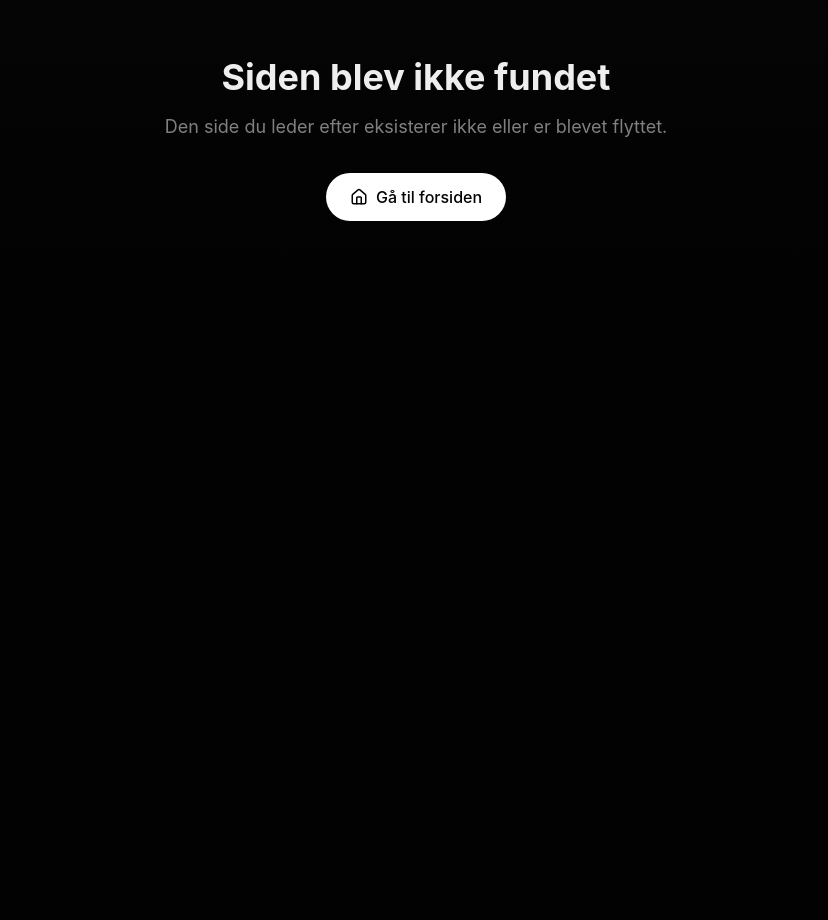
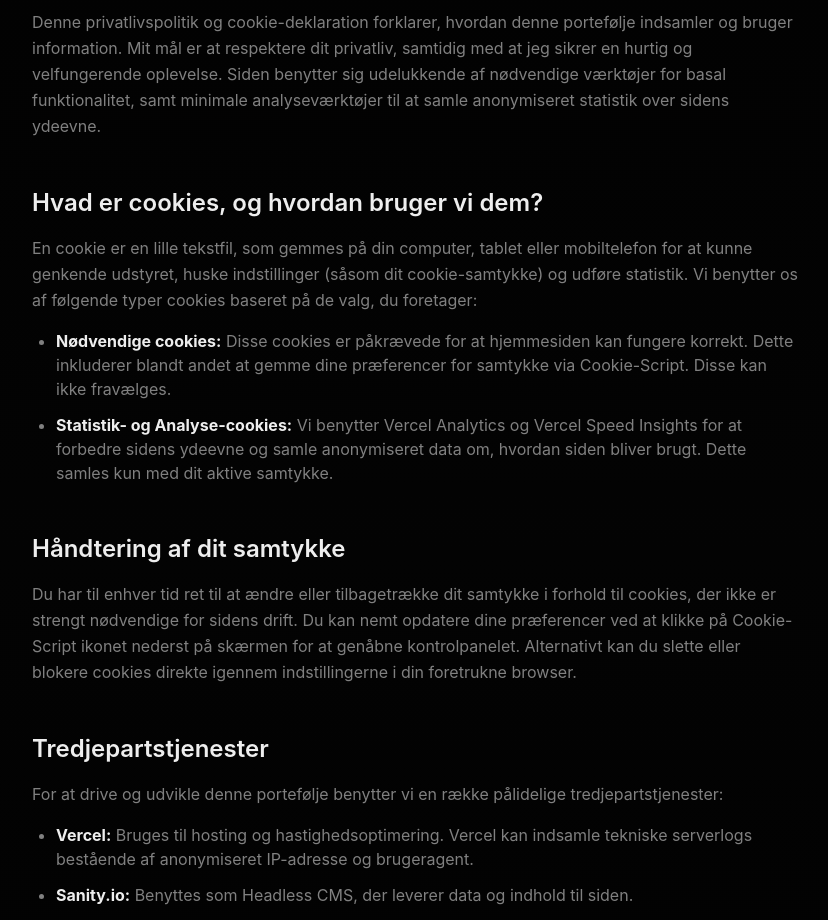
Before and after one commit to mhnnovicell/portfolio-2026, a Next.js app: page /privacy-policy in a window 1280 px wide. Before the commit this address had no page. Shown: the part 377-1297 px from the top of the page, without its empty margins (224-1052 px from the left). Before the commit the page ends 800 px from the top, so only its background shows below. Built offline with nearby package versions, Linux system fonts and the light colour scheme.

Commit message:
More changes

```diff
--- a/src/app/layout.tsx
+++ b/src/app/layout.tsx
@@ -4,6 +4,7 @@ import './globals.css';
 import { Analytics } from '@vercel/analytics/next';
 import { SpeedInsights } from '@vercel/speed-insights/next';
 import { ServiceWorkerRegistration } from '@/components/ServiceWorkerRegistration';
+import Script from 'next/script';
 
 const geistSans = Geist({
   variable: '--font-geist-sans',
@@ -82,6 +83,23 @@ export default function RootLayout({
         description:
           'mikkelraev.dk er en personlig portefølje drevet af Mikkel Hornbech Nielsen',
         email: 'mailto:kontakt@mikkelraev.dk',
+        knowsAbout: [
+          'Frontend Development',
+          'React',
+          'Next.js',
+          'TypeScript',
+          'Tailwind CSS',
+          'UI/UX Design',
+          'Accessibility',
+        ],
+        hasOccupation: {
+          '@type': 'Occupation',
+          name: 'Frontend Developer',
+          occupationLocation: {
+            '@type': 'City',
+            name: 'Aarhus',
+          },
+        },
         address: {
           '@type': 'PostalAddress',
           addressLocality: 'Aarhus',
@@ -183,13 +201,11 @@ export default function RootLayout({
           type='application/ld+json'
           dangerouslySetInnerHTML={{ __html: JSON.stringify(jsonLd) }}
         />
-        {/* <Script
-          id='Cookiebot'
-          src='https://consent.cookiebot.com/uc.js'
+        <Script
+          type='text/javascript'
+          src='//cdn.cookie-script.com/s/87392cce3e7ad19dd735b3fe168fdcf4.js'
           strategy='afterInteractive'
-          data-cbid='b843d607-a3f8-40df-a756-65d3e5e1f9ee'
-          data-blockingmode='auto'
-        /> */}
+        />
         <ServiceWorkerRegistration />
         {children}
         <Analytics />
--- /dev/null
+++ b/src/app/privacy-policy/PrivacyPolicy.tsx
@@ -0,0 +1,134 @@
+import { Section } from '@/components/ui/section';
+import Link from 'next/link';
+import { ArrowLeft } from 'lucide-react';
+
+export function PrivacyPolicy() {
+  return (
+    <div className='bg-background text-foreground'>
+      <div className='container mx-auto max-w-7xl px-6 pt-12'>
+        <Link
+          href='/'
+          className='inline-flex items-center text-muted-foreground hover:text-primary transition-colors group'
+        >
+          <ArrowLeft className='mr-2 h-4 w-4 transition-transform group-hover:-translate-x-1' />
+          Tilbage til forsiden
+        </Link>
+      </div>
+
+      <Section
+        id='privacy-policy'
+        title='Privatlivspolitik & Cookie-deklaration'
+        description='Information om, hvordan denne hjemmeside bruger cookies, og hvordan vi håndterer dine data i overensstemmelse med GDPR.'
+        background='gradient'
+      >
+        <div className='max-w-3xl mx-auto space-y-12'>
+          {/* Introduction */}
+          <div className='space-y-4'>
+            <h3 className='text-2xl font-semibold text-foreground'>Oversigt</h3>
+            <p className='text-muted-foreground leading-relaxed'>
+              Denne privatlivspolitik og cookie-deklaration forklarer, hvordan
+              denne portefølje indsamler og bruger information. Mit mål er at
+              respektere dit privatliv, samtidig med at jeg sikrer en hurtig og
+              velfungerende oplevelse. Siden benytter sig udelukkende af
+              nødvendige værktøjer for basal funktionalitet, samt minimale
+              analyseværktøjer til at samle anonymiseret statistik over sidens
+              ydeevne.
+            </p>
+          </div>
+
+          {/* Cookies Section */}
+          <div className='space-y-4'>
+            <h3 className='text-2xl font-semibold text-foreground'>
+              Hvad er cookies, og hvordan bruger vi dem?
+            </h3>
+            <p className='text-muted-foreground leading-relaxed'>
+              En cookie er en lille tekstfil, som gemmes på din computer, tablet
+              eller mobiltelefon for at kunne genkende udstyret, huske
+              indstillinger (såsom dit cookie-samtykke) og udføre statistik. Vi
+              benytter os af følgende typer cookies baseret på de valg, du
+              foretager:
+            </p>
+            <ul className='list-disc pl-6 space-y-3 text-muted-foreground mt-4'>
+              <li>
+                <strong className='text-foreground'>Nødvendige cookies:</strong>{' '}
+                Disse cookies er påkrævede for at hjemmesiden kan fungere
+                korrekt. Dette inkluderer blandt andet at gemme dine præferencer
+                for samtykke via Cookie-Script. Disse kan ikke fravælges.
+              </li>
+              <li>
+                <strong className='text-foreground'>
+                  Statistik- og Analyse-cookies:
+                </strong>{' '}
+                Vi benytter Vercel Analytics og Vercel Speed Insights for at
+                forbedre sidens ydeevne og samle anonymiseret data om, hvordan
+                siden bliver brugt. Dette samles kun med dit aktive samtykke.
+              </li>
+            </ul>
+          </div>
+
+          {/* Consent Section */}
+          <div className='space-y-4'>
+            <h3 className='text-2xl font-semibold text-foreground'>
+              Håndtering af dit samtykke
+            </h3>
+            <p className='text-muted-foreground leading-relaxed'>
+              Du har til enhver tid ret til at ændre eller tilbagetrække dit
+              samtykke i forhold til cookies, der ikke er strengt nødvendige for
+              sidens drift. Du kan nemt opdatere dine præferencer ved at klikke
+              på Cookie-Script ikonet nederst på skærmen for at genåbne
+              kontrolpanelet. Alternativt kan du slette eller blokere cookies
+              direkte igennem indstillingerne i din foretrukne browser.
+            </p>
+          </div>
+
+          {/* Third Party Services */}
+          <div className='space-y-4'>
+            <h3 className='text-2xl font-semibold text-foreground'>
+              Tredjepartstjenester
+            </h3>
+            <p className='text-muted-foreground leading-relaxed'>
+              For at drive og udvikle denne portefølje benytter vi en række
+              pålidelige tredjepartstjenester:
+            </p>
+            <ul className='list-disc pl-6 space-y-3 text-muted-foreground mt-4'>
+              <li>
+                <strong className='text-foreground'>Vercel:</strong> Bruges til
+                hosting og hastighedsoptimering. Vercel kan indsamle tekniske
+                serverlogs bestående af anonymiseret IP-adresse og brugeragent.
+              </li>
+              <li>
+                <strong className='text-foreground'>Sanity.io:</strong> Benyttes
+                som Headless CMS, der leverer data og indhold til siden.
+              </li>
+              <li>
+                <strong className='text-foreground'>Cookie-Script:</strong>{' '}
+                Bruges til at dokumentere og håndtere dit samtykke, så siden
+                overholder GDPR og ePrivacy-direktivet.
+              </li>
+            </ul>
+            <p className='text-muted-foreground leading-relaxed mt-4'>
+              Vi deler eller sælger på intet tidspunkt dine personlige data
+              videre til tredjeparter med markedsføringsformål for øje.
+            </p>
+          </div>
+
+          {/* Contact */}
+          <div className='space-y-4'>
+            <h3 className='text-2xl font-semibold text-foreground'>Kontakt</h3>
+            <p className='text-muted-foreground leading-relaxed'>
+              Har du spørgsmål til min privatlivspolitik, brug af cookies eller
+              dine rettigheder, er du altid velkommen til at række ud til mig
+              direkte via sidens kontaktmuligheder på forsiden.
+            </p>
+          </div>
+
+          <div className='pt-8 border-t border-border'>
+            <p className='text-sm text-muted-foreground text-center'>
+              Sidst opdateret: Marts 2026
+            </p>
+          </div>
+        </div>
+      </Section>
+    </div>
+  );
+}
--- /dev/null
+++ b/src/app/privacy-policy/page.tsx
@@ -0,0 +1,11 @@
+import { PrivacyPolicy } from './PrivacyPolicy';
+
+export const metadata = {
+  title: 'Privacy Policy | Cookie Consent',
+  description:
+    'Privacy Policy and Cookie Consent information for this portfolio website.',
+};
+
+export default function PrivacyPolicyPage() {
+  return <PrivacyPolicy />;
+}
```
